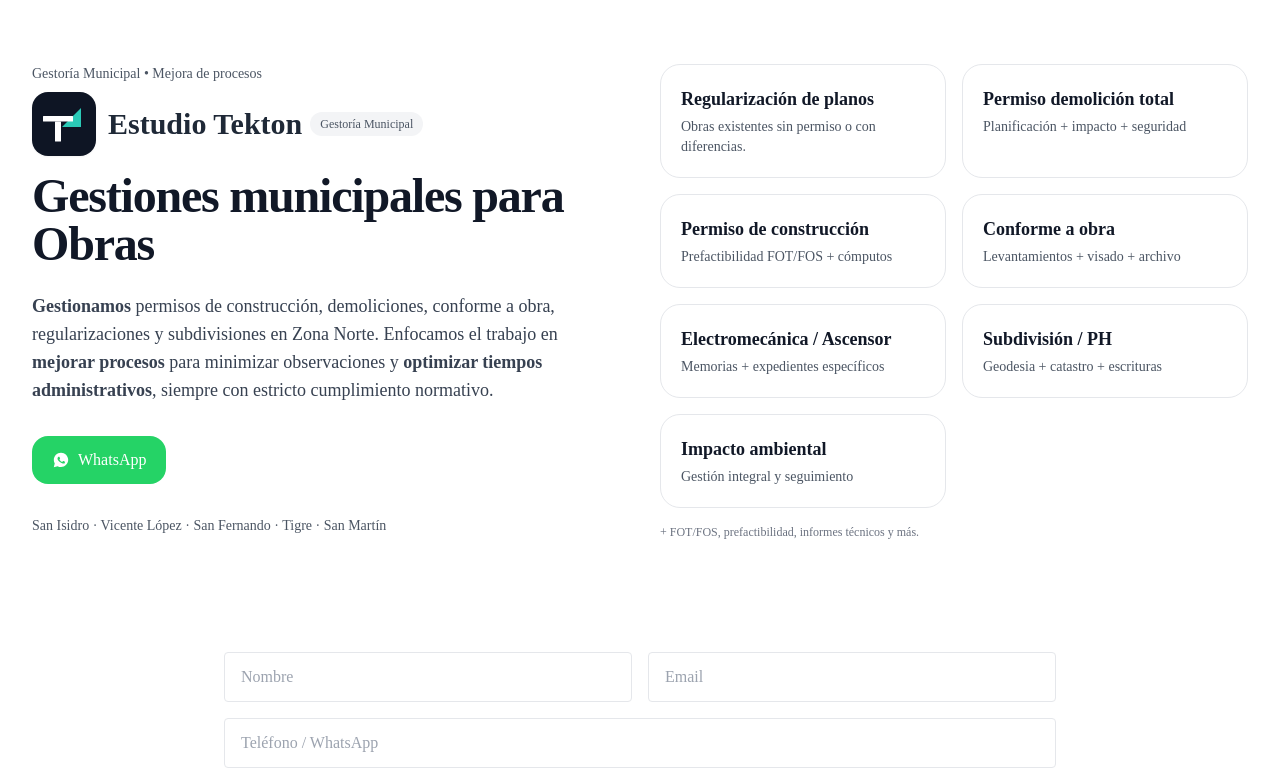
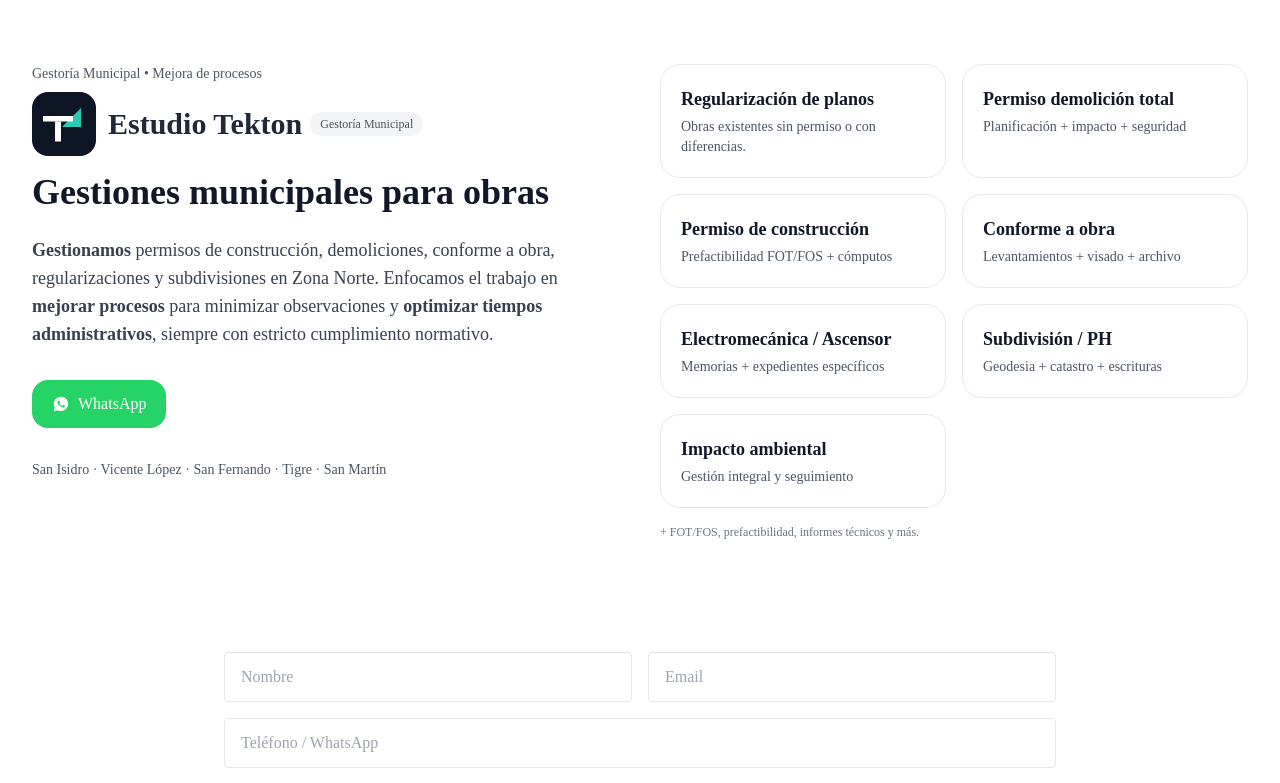
Before and after one commit to gestiones-art/grupo-tekton-landing, a Next.js app: page / in a window 1280 px wide. Shown: the top 783 px of the page. Built offline with nearby package versions, Linux system fonts and the light colour scheme.

Commit message:
Update page.js

```diff
--- a/app/page.js
+++ b/app/page.js
@@ -42,9 +42,10 @@ export default function Page() {
               </div>
             </div>
 
-            <h1 className="mt-4 text-3xl md:text-5xl font-extrabold leading-[1.1] tracking-tight">
-              Gestiones municipales para Obras
-            </h1>
+         <h1 className="mt-4 text-2xl md:text-4xl font-bold leading-snug text-gray-900">
+  Gestiones municipales para obras
+</h1>
+
 
             <p className="mt-6 max-w-2xl text-lg text-gray-700">
               <strong>Gestionamos</strong> permisos de construcción, demoliciones,
```
